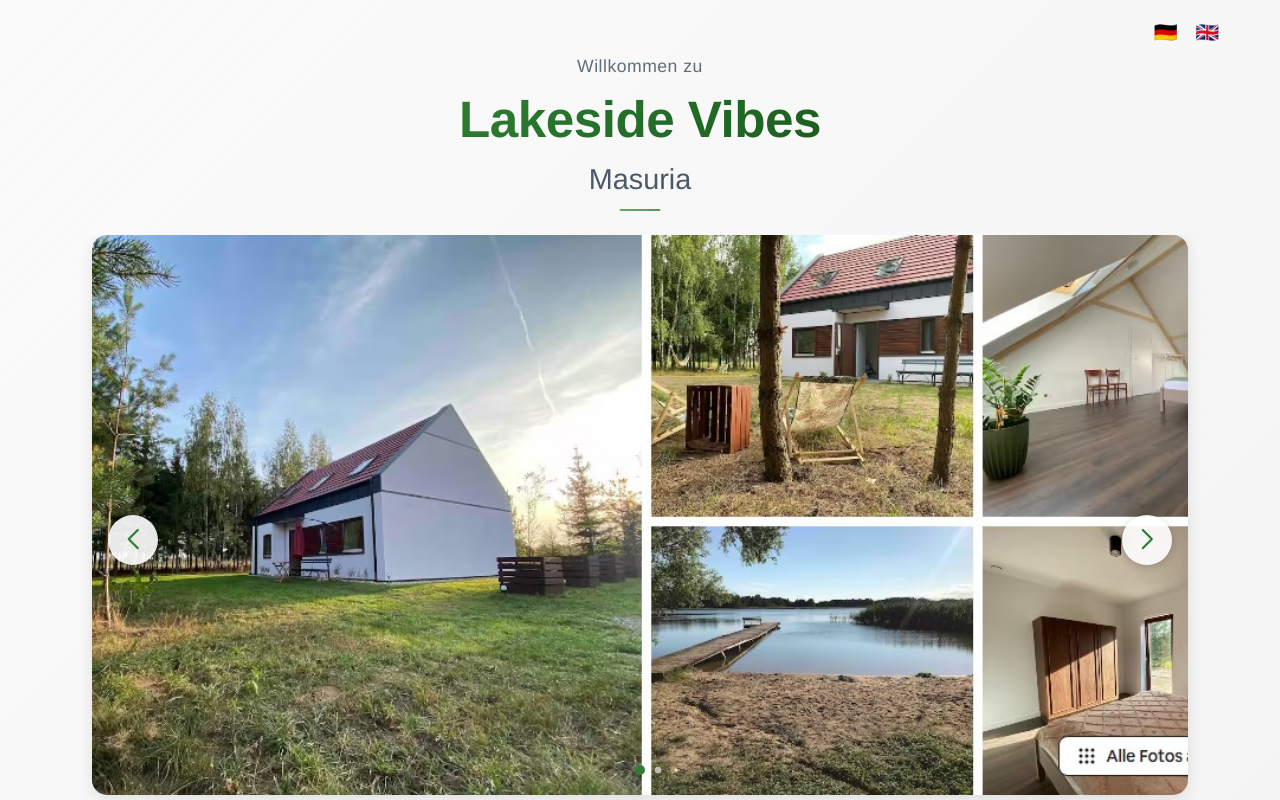
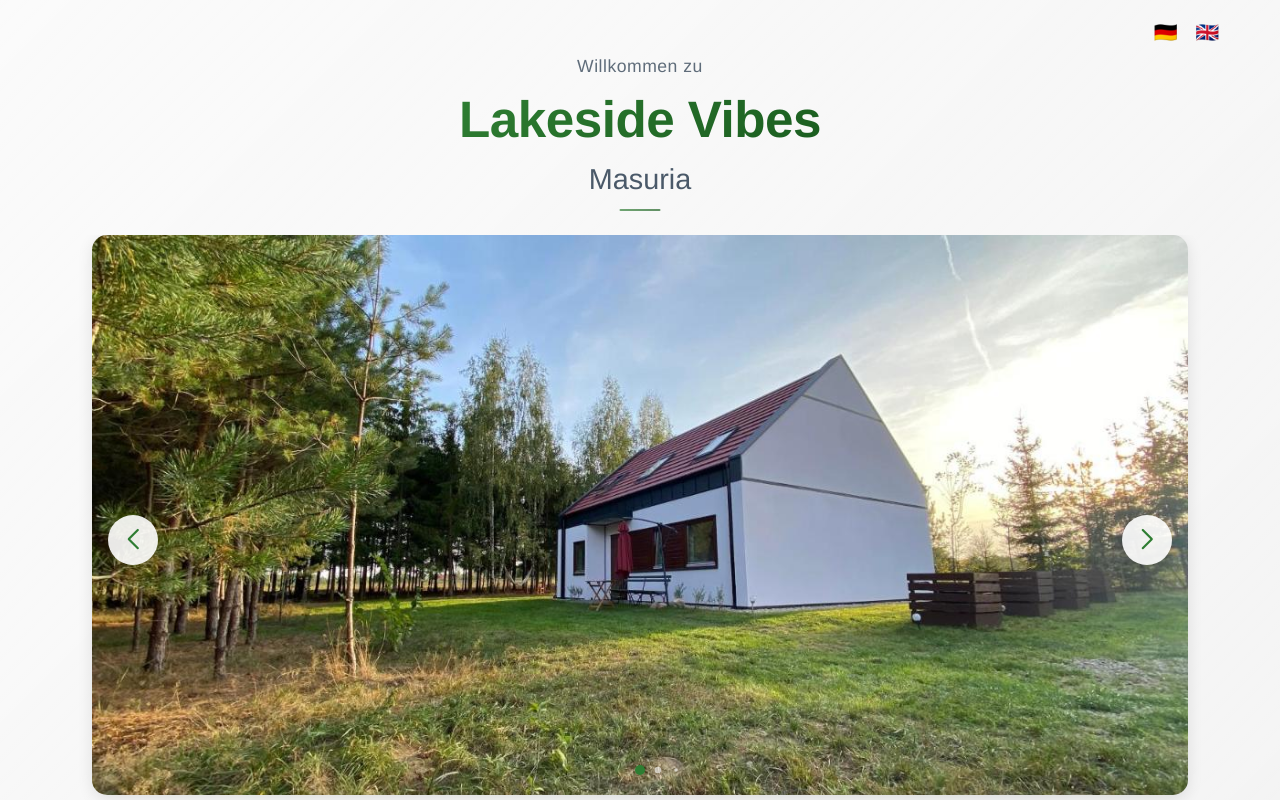
Before and after one commit to BenitoWotchero/fewo-lu, a React app: page / in a window 1280 px wide. Shown: the top 800 px of the page. Built offline with nearby package versions, Linux system fonts and the light colour scheme; no server answers.

Commit message:
Bilder ausgetauscht 1-40

```diff
--- a/src/components/ImageGallery.js
+++ b/src/components/ImageGallery.js
@@ -12,12 +12,11 @@ import 'swiper/css/pagination';
 function ImageGallery() {
   const { t } = useTranslation();
 
-  const images = [
-    { src: require('../img/0.jpg'), number: 1 },
-    { src: require('../img/1.jpg'), number: 2 },
-    { src: require('../img/2.jpg'), number: 3 },
-    { src: require('../img/3.jpg'), number: 4 }
-  ];
+  // Generiere ein Array mit Bildern von 1.jpg bis 40.jpg
+  const images = Array.from({ length: 40 }, (_, i) => ({
+    src: require(`../img/${i + 1}.jpg`),
+    number: i + 1
+  }));
 
   return (
     <div className="gallery">
```
